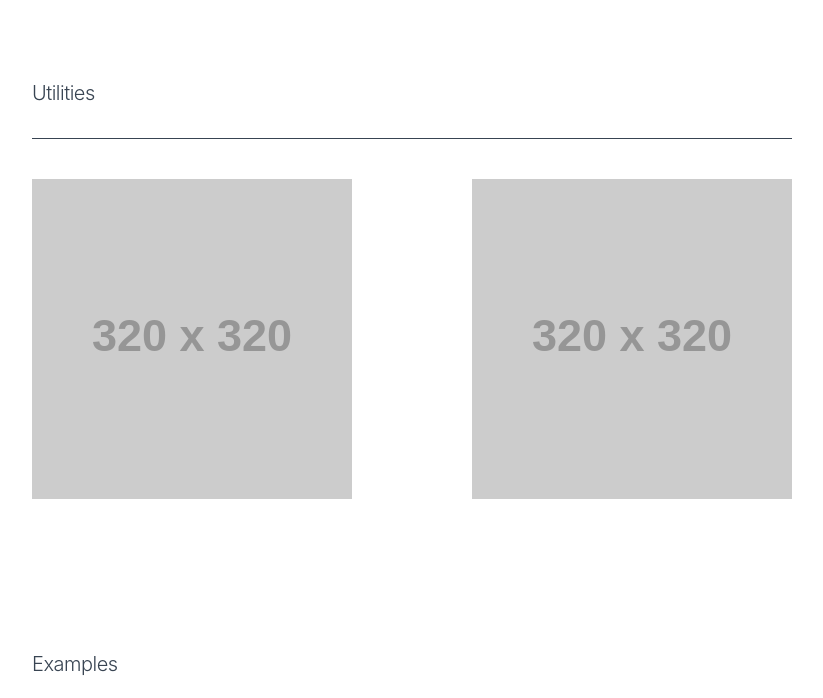
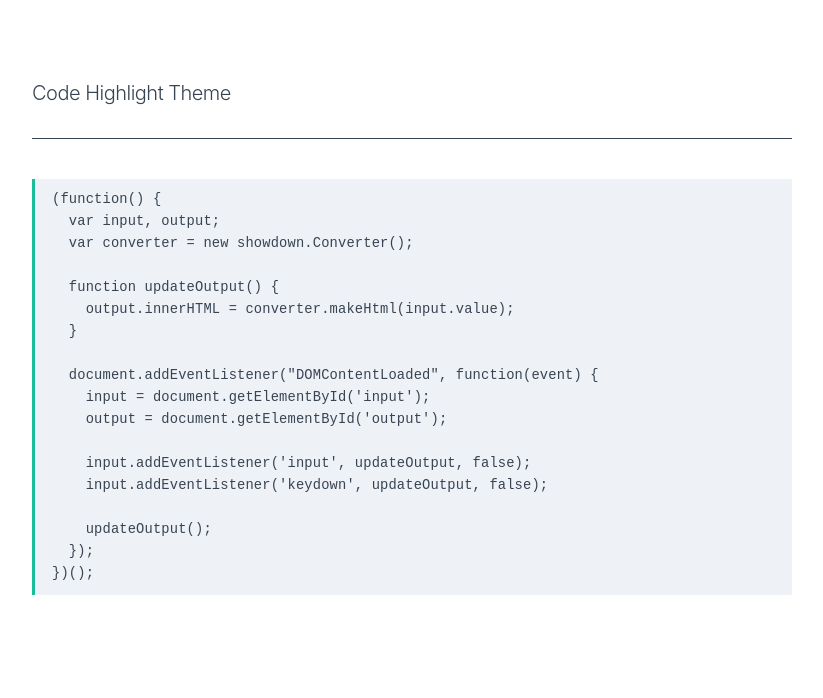
Before and after one commit to phodal/mifa, a website: page docs/index.html in a window 1280 px wide. Shown: the part 7787-8485 px from the top of the page, without its empty margins (228-1051 px from the left). Drawn offline with Linux system fonts and the light colour scheme; placeholder pictures from the web are drawn by us.

Commit message:
[code] add some demo codes

```diff
--- a/docs/index.html
+++ b/docs/index.html
@@ -594,6 +594,31 @@
 		</div>
 	</section>
 
+	<section class="container" id="code-highlight">
+		<h5 class="title">Code Highlight Theme</h5>
+		<hr>
+		<div class="example">
+<pre><code>(function() {
+  var input, output;
+  var converter = new showdown.Converter();
+
+  function updateOutput() {
+    output.innerHTML = converter.makeHtml(input.value);
+  }
+
+  document.addEventListener("DOMContentLoaded", function(event) {
+    input = document.getElementById('input');
+    output = document.getElementById('output');
+
+    input.addEventListener('input', updateOutput, false);
+    input.addEventListener('keydown', updateOutput, false);
+
+    updateOutput();
+  });
+})();</code></pre>
+		</div>
+	</section>
+
 	<section class="container" id="utilities">
 		<h5 class="title">Utilities</h5>
 		<hr>
```
